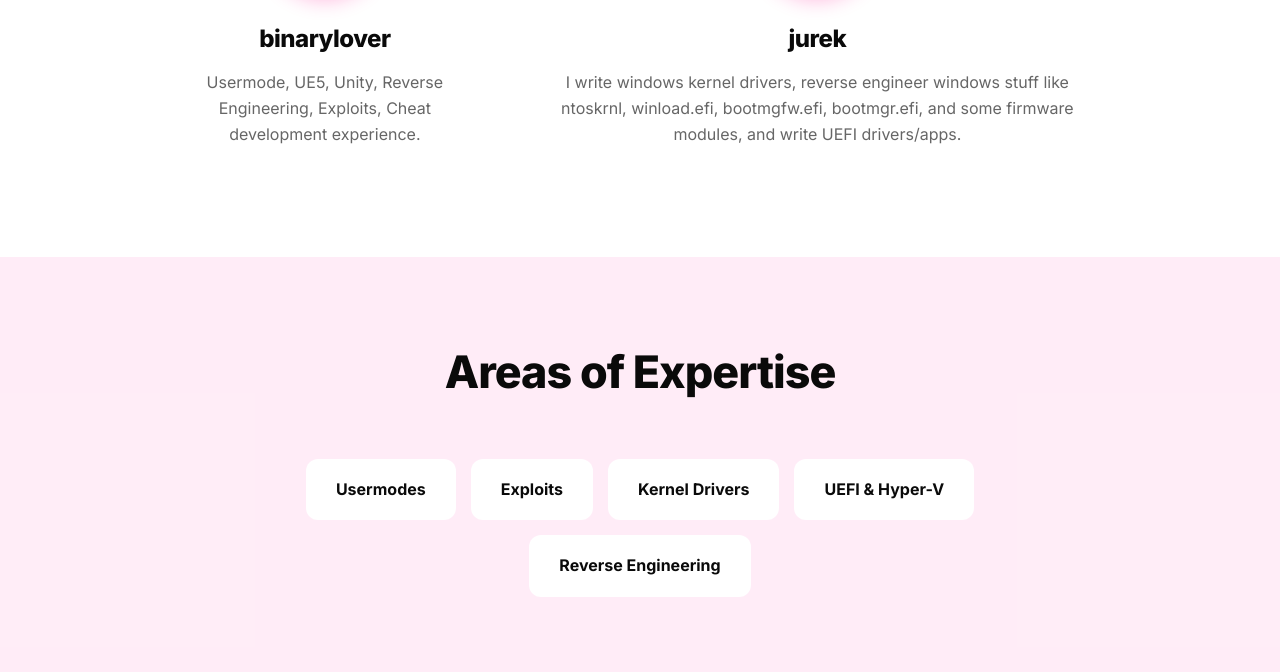
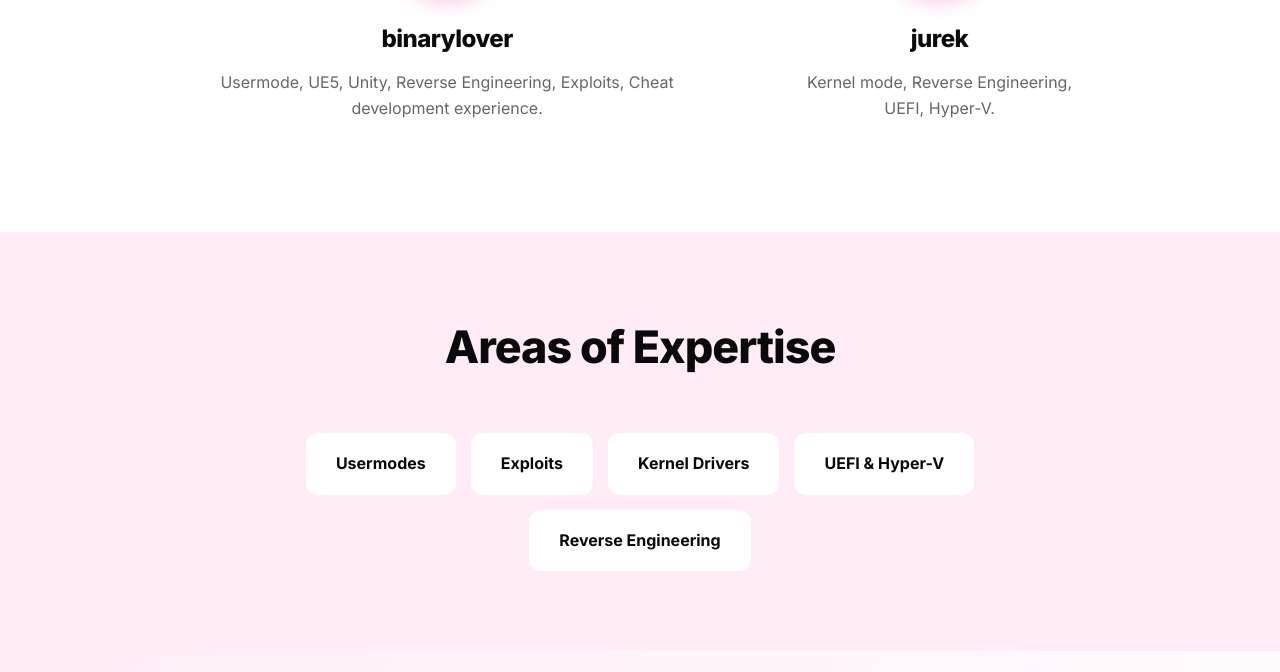
Before and after one commit to BinAuth/hire-developers.github.io, a plain HTML site: page index.html in a window 1280 px wide. Shown: the part 4180-4852 px from the top of the page. Drawn offline with Linux system fonts and the light colour scheme.

Commit message:
Update index.html

```diff
--- a/index.html
+++ b/index.html
@@ -397,7 +397,7 @@
                     <img src="logo/jurek.webp" alt="Jurek Logo" style="width: 100%; height: 100%; object-fit: contain; border-radius: 50%;">
                 </div>
                 <h3 class="nazwa">Jurek</h3>
-                <p class="rola">I write windows kernel drivers, reverse engineer windows stuff like ntoskrnl, winload.efi, bootmgfw.efi, bootmgr.efi, and some firmware modules, and write UEFI drivers/apps.</p>
+                <p class="rola">Kernel mode, Reverse Engineering, UEFI, Hyper-V.</p>
             </div>
         </div>
     </section>
```
